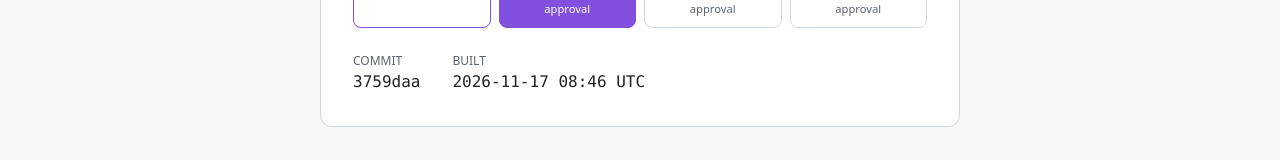
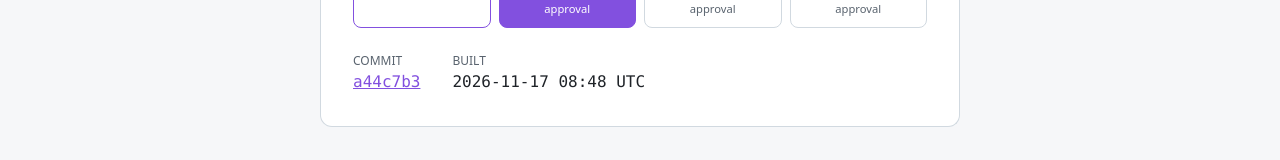
Before and after one commit to ddipayan00/simple_github_page_automatic_testing_ci_cd_with_dev_qa_uat_prod_approval_gate, a plain HTML site: page qa/index.html in a window 1280 px wide. Shown: the part 314-474 px from the top of the page. Drawn offline with Linux system fonts and the light colour scheme.

Commit message:
Deploy qa from a44c7b3167c659cb028519424d846cd89b1365f6

```diff
--- a/qa/app.js
+++ b/qa/app.js
@@ -26,6 +26,13 @@ export function formatBuildTime(iso) {
   return `${date.toISOString().slice(0, 16).replace("T", " ")} UTC`;
 }
 
+export function commitUrl(env) {
+  const { repo, sha } = env ?? {};
+  if (typeof repo !== "string" || !/^[\w.-]+\/[\w.-]+$/.test(repo)) return null;
+  if (typeof sha !== "string" || !/^[0-9a-f]{7,40}$/i.test(sha)) return null;
+  return `https://github.com/${repo}/commit/${sha}`;
+}
+
 export function pageTitle(env) {
   const current = findEnvironment(env?.name);
   return `Hello from ${current ? current.label : "local"}`;
@@ -50,6 +57,8 @@ export function render(doc, env) {
   byId("title").textContent = pageTitle(env);
   byId("commit").textContent = shortSha(env?.sha);
   byId("built-at").textContent = formatBuildTime(env?.builtAt);
+  const url = commitUrl(env);
+  if (url) byId("commit").setAttribute("href", url);
 
   const steps = pipelineSteps(current?.name).map((step) => {
     const li = doc.createElement("li");
--- a/qa/env.js
+++ b/qa/env.js
@@ -1,6 +1,7 @@
 // Generated by scripts/build.mjs, do not edit.
 export const ENV = Object.freeze({
   "name": "qa",
-  "sha": "3759daa7726fc0b3901515b2154cf6a190bb6561",
-  "builtAt": "2026-11-17T08:46:27.108Z"
+  "sha": "a44c7b3167c659cb028519424d846cd89b1365f6",
+  "repo": "ddipayan00/simple_github_page_automatic_testing_ci_cd_with_dev_qa_uat_prod_approval_gate",
+  "builtAt": "2026-11-17T08:48:05.424Z"
 });
--- a/qa/index.html
+++ b/qa/index.html
@@ -24,7 +24,7 @@
     <ol id="pipeline" class="pipeline" aria-label="Release pipeline"></ol>
 
     <dl class="meta">
-      <div><dt>Commit</dt><dd id="commit">local</dd></div>
+      <div><dt>Commit</dt><dd><a id="commit">local</a></dd></div>
       <div><dt>Built</dt><dd id="built-at">not built</dd></div>
     </dl>
   </main>
--- a/qa/styles.css
+++ b/qa/styles.css
@@ -93,6 +93,7 @@ h1 { margin: 0 0 0.5rem; font-size: 1.75rem; }
 .meta { display: flex; gap: 2rem; margin: 0; }
 .meta dt { font-size: 0.75rem; color: var(--muted); text-transform: uppercase; }
 .meta dd { margin: 0; font-family: ui-monospace, SFMono-Regular, Menlo, monospace; }
+.meta a[href] { color: var(--accent); }
 
 .footer {
   margin-top: auto;
```
